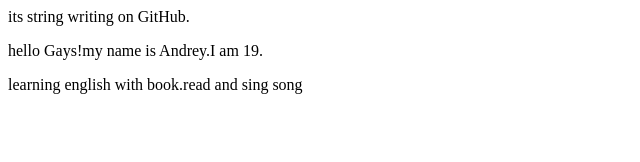
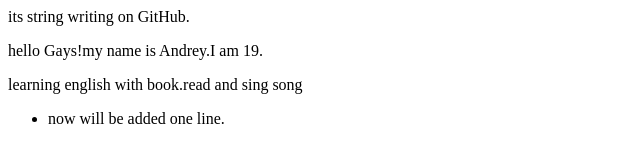
Before and after one commit to AndreyAdmin/november-test-home, a plain HTML site: page chance2.html in a window 1280 px wide. Shown: the whole page, without its empty margins (0-640 px from the left). Drawn offline with Linux system fonts and the light colour scheme.

```diff
--- a/chance2.html
+++ b/chance2.html
@@ -9,6 +9,9 @@
 
 		<p>hello Gays!my name is Andrey.I am 19.</p>
 		<p>learning english with book.read and sing song</p>
+		<ul>
+			<li>now will be added one line.</li>
+		</ul>
 
 	</body>
 </html>
```
